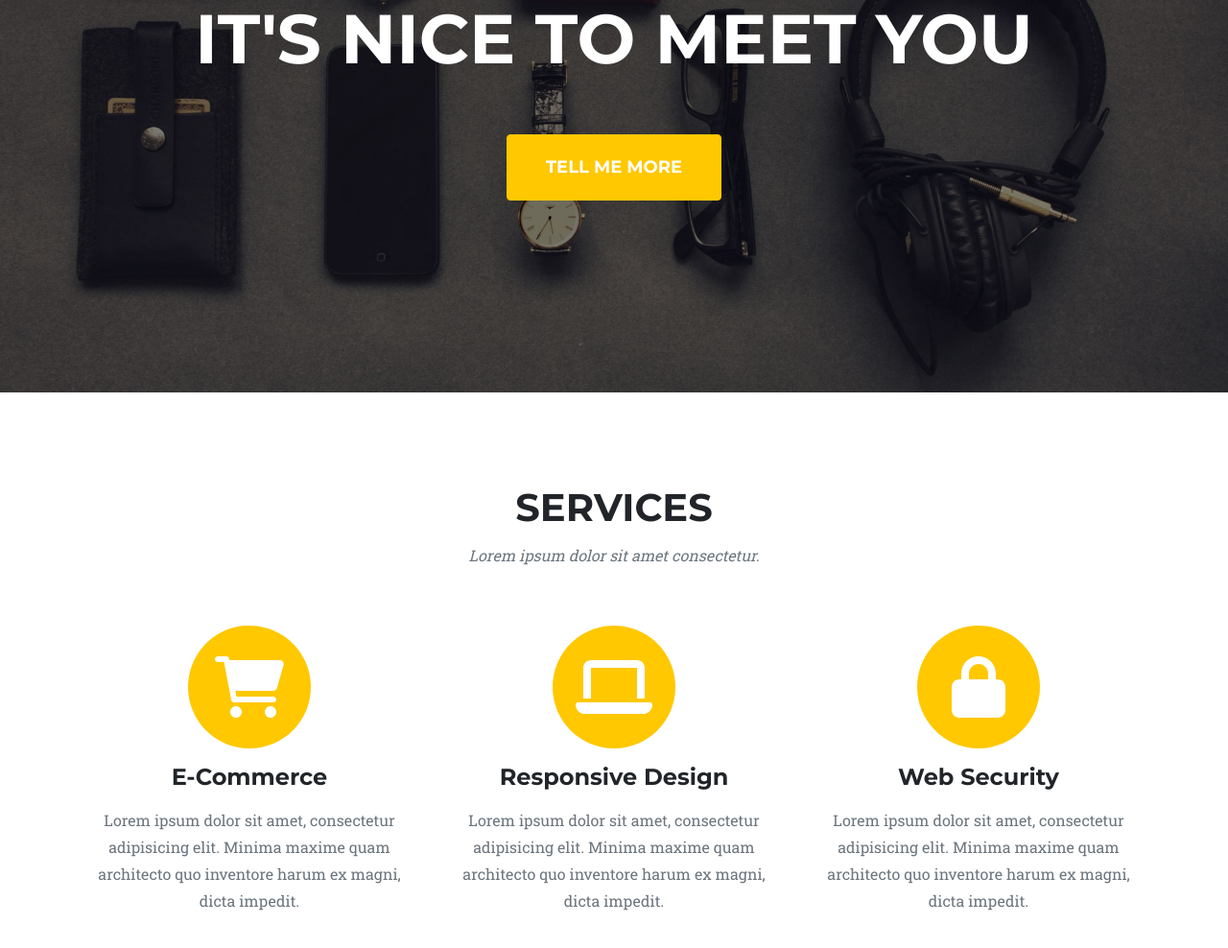
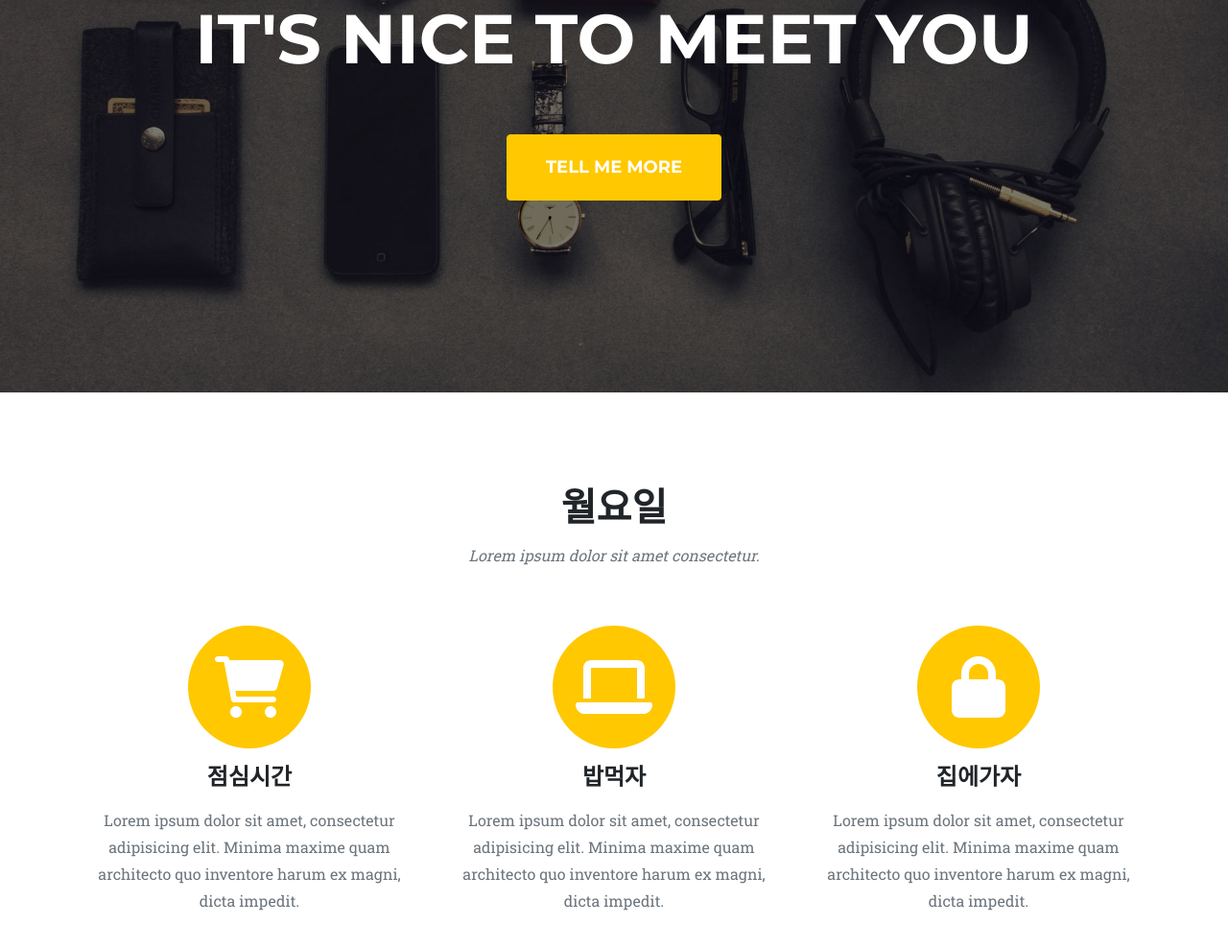
Before and after one commit to gurwls1674/company-project, a plain HTML site: page index.html in a window 1280 px wide. Shown: the part 336-1324 px from the top of the page at 96% size. Drawn offline with nearby package versions, Linux system fonts and the light colour scheme.

Commit message:
second commit

```diff
--- a/index.html
+++ b/index.html
@@ -48,7 +48,7 @@
         <section class="page-section" id="services">
             <div class="container">
                 <div class="text-center">
-                    <h2 class="section-heading text-uppercase">Services</h2>
+                    <h2 class="section-heading text-uppercase">월요일</h2>
                     <h3 class="section-subheading text-muted">Lorem ipsum dolor sit amet consectetur.</h3>
                 </div>
                 <div class="row text-center">
@@ -57,7 +57,7 @@
                             <i class="fas fa-circle fa-stack-2x text-primary"></i>
                             <i class="fas fa-shopping-cart fa-stack-1x fa-inverse"></i>
                         </span>
-                        <h4 class="my-3">E-Commerce</h4>
+                        <h4 class="my-3">점심시간</h4>
                         <p class="text-muted">Lorem ipsum dolor sit amet, consectetur adipisicing elit. Minima maxime quam architecto quo inventore harum ex magni, dicta impedit.</p>
                     </div>
                     <div class="col-md-4">
@@ -65,7 +65,7 @@
                             <i class="fas fa-circle fa-stack-2x text-primary"></i>
                             <i class="fas fa-laptop fa-stack-1x fa-inverse"></i>
                         </span>
-                        <h4 class="my-3">Responsive Design</h4>
+                        <h4 class="my-3">밥먹자</h4>
                         <p class="text-muted">Lorem ipsum dolor sit amet, consectetur adipisicing elit. Minima maxime quam architecto quo inventore harum ex magni, dicta impedit.</p>
                     </div>
                     <div class="col-md-4">
@@ -73,7 +73,7 @@
                             <i class="fas fa-circle fa-stack-2x text-primary"></i>
                             <i class="fas fa-lock fa-stack-1x fa-inverse"></i>
                         </span>
-                        <h4 class="my-3">Web Security</h4>
+                        <h4 class="my-3">집에가자</h4>
                         <p class="text-muted">Lorem ipsum dolor sit amet, consectetur adipisicing elit. Minima maxime quam architecto quo inventore harum ex magni, dicta impedit.</p>
                     </div>
                 </div>
```
